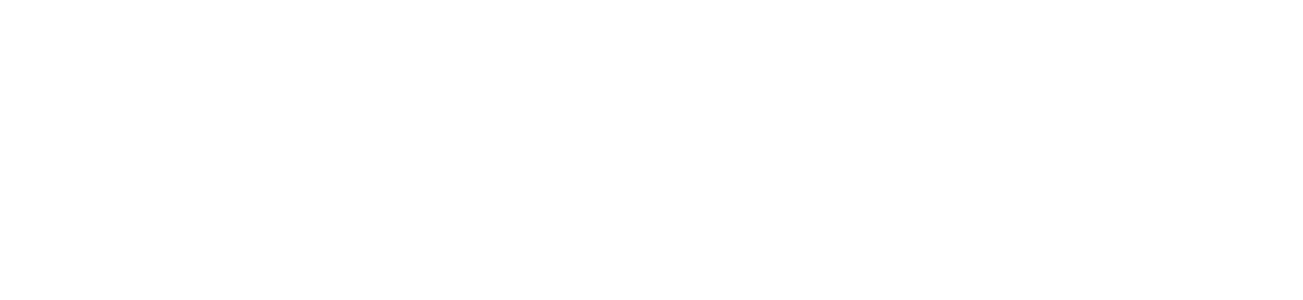
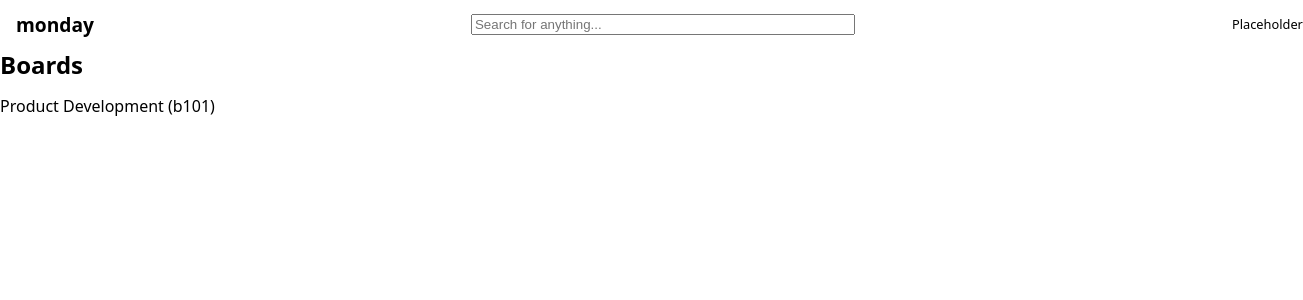
Before and after one commit to asanir96/monday, a React (Vite) app in the folder frontend-react/: page /board in a window 1280 px wide. Before the commit this address had no page. Shown: the top 300 px of the page, 1303 px wide, since content can reach past the window. Built offline with nearby package versions, Linux system fonts and the light colour scheme.

Commit message:
Add app layout and board routes

```diff
--- a/frontend-react/src/RootCmp.jsx
+++ b/frontend-react/src/RootCmp.jsx
@@ -1,17 +1,20 @@
 import React from 'react'
-import { Routes, Route } from 'react-router'
+import { Routes, Route, Navigate } from 'react-router'
 
-import { HomePage } from './pages/HomePage'
+// import { HomePage } from './pages/HomePage'
 // import { AboutUs, AboutTeam, AboutVision } from './pages/AboutUs'
 // import { CarIndex } from './pages/CarIndex.jsx'
 // import { ReviewIndex } from './pages/ReviewIndex.jsx'
 // import { ChatApp } from './pages/Chat.jsx'
 // import { AdminIndex } from './pages/AdminIndex.jsx'
+import { BoardIndex } from './pages/BoardIndex'
+import { BoardDetails } from './pages/BoardDetails'
 
 // import { CarDetails } from './pages/CarDetails'
 // import { UserDetails } from './pages/UserDetails'
 
-// import { AppHeader } from './cmps/AppHeader'
+import { AppHeader } from './cmps/AppHeader'
+// import { SideBar } from './cmps/SideBar'
 // import { AppFooter } from './cmps/AppFooter'
 // import { UserMsg } from './cmps/UserMsg.jsx'
 // import { LoginSignup, Login, Signup } from './pages/LoginSignup.jsx'
@@ -19,15 +22,19 @@ import { HomePage } from './pages/HomePage'
 
 export function RootCmp() {
     return (
-        <div className="main-container">
-            {/* <AppHeader />
-            <UserMsg /> */}
+        <div className="app-layout">
+            <AppHeader />
+            {/* <SideBar /> */}
+            {/* <UserMsg /> */}
 
-            <main>
+            <main className="app-main">
                 <Routes>
-                    <Route path="" element={<HomePage />} />
-                    {/* <Route path="" element={<HomePage />} />
-                    <Route path="about" element={<AboutUs />}>
+                    {/* Until we have a landing page, "/" goes straight to the boards */}
+                    <Route path="/" element={<Navigate to="/board" replace />} />
+                    {/* <Route path="" element={<HomePage />} /> */}
+                    <Route path="board" element={<BoardIndex />} />
+                    <Route path="board/:boardId" element={<BoardDetails />} />
+                    {/* <Route path="about" element={<AboutUs />}>
                         <Route path="team" element={<AboutTeam />} />
                         <Route path="vision" element={<AboutVision />} />
                     </Route>
--- a/frontend-react/src/assets/styles/RootCmp.css
+++ b/frontend-react/src/assets/styles/RootCmp.css
@@ -1,3 +1,23 @@
-.main-container > main {
-    min-height: calc(100vh - 9rem);
+.app-layout {
+    display: grid;
+    grid-template-columns: auto 1fr;
+    grid-template-rows: auto 1fr;
+    grid-template-areas:
+        "header header"
+        "sidebar main";
+    height: 100vh;
+
+    > .app-header {
+        grid-area: header;
+    }
+
+    > .side-bar {
+        grid-area: sidebar;
+        width: 16rem;
+    }
+
+    > .app-main {
+        grid-area: main;
+        overflow: auto;
+    }
 }
--- /dev/null
+++ b/frontend-react/src/pages/BoardIndex.jsx
@@ -0,0 +1,11 @@
+import { Link } from 'react-router-dom'
+
+// Placeholder - owned by Arad (board list + board CRUDL)
+export function BoardIndex() {
+    return (
+        <section className="board-index">
+            <h1>Boards</h1>
+            <Link to="/board/b101">Product Development (b101)</Link>
+        </section>
+    )
+}
```
